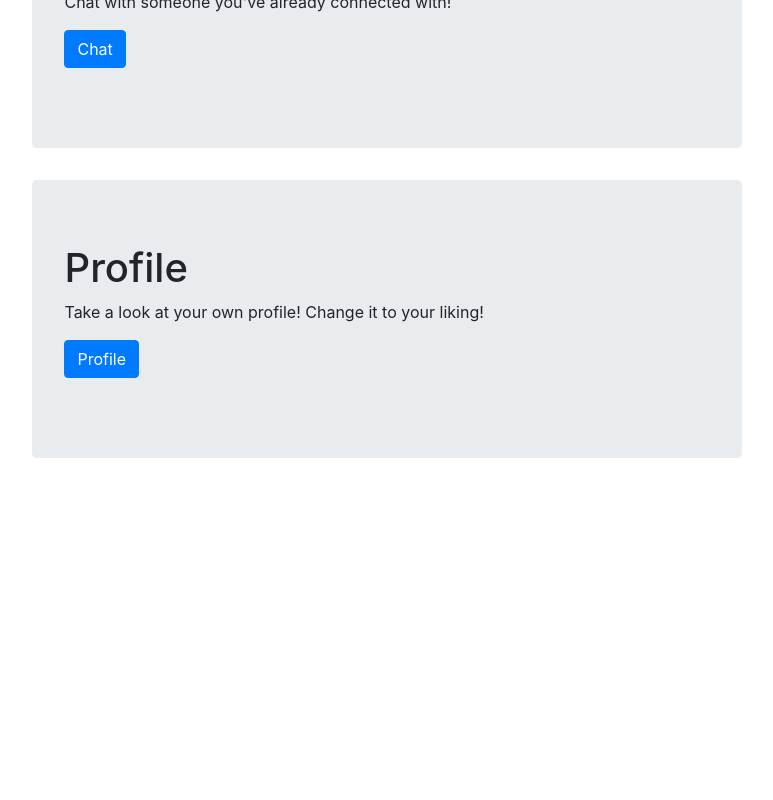
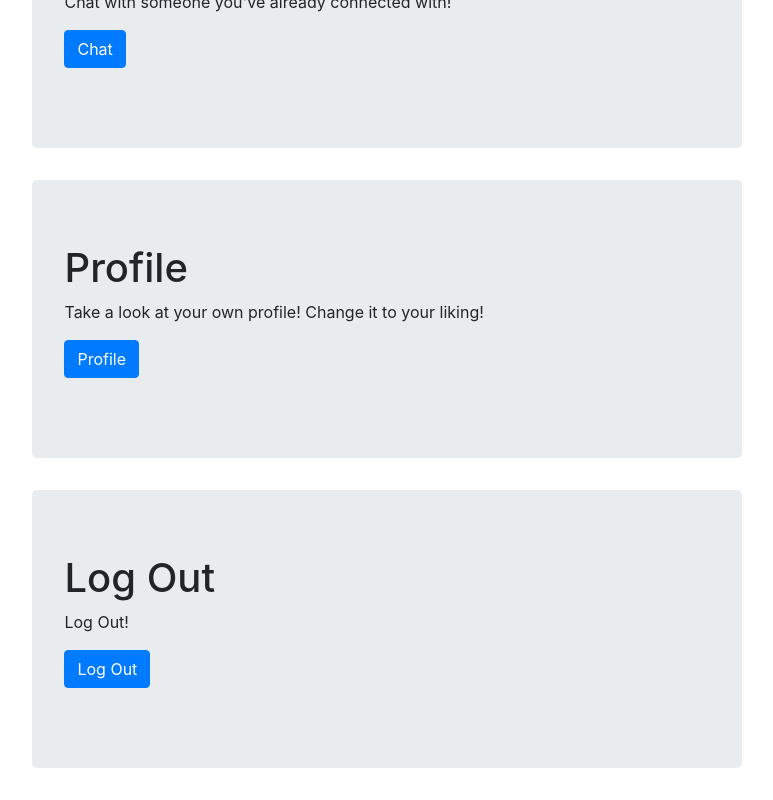
Before and after one commit to dchung21/clique, a React (Create React App) app in the folder client/: page /home in a window 1280 px wide. Shown: the part 440-1240 px from the top of the page, without its empty margins (253-1026 px from the left). Before the commit the page ends 930 px from the top, so only its background shows below. Built offline with nearby package versions, Linux system fonts and the light colour scheme; no server answers; the HTML template or start-up script is replaced by a standard one.

Commit message:
added log out button to home for testing, also started on a new signup page

```diff
--- a/client/src/pages/Home.js
+++ b/client/src/pages/Home.js
@@ -43,6 +43,18 @@
                         </Link>
                     </p>
                 </Jumbotron>
+
+                <Jumbotron>
+                    <h1>Log Out</h1>
+                    <p>
+                        Log Out!
+                    </p>
+                    <p>
+                        <Link to='/login'>
+                            <Button variant="primary">Log Out</Button>
+                        </Link>
+                    </p>
+                </Jumbotron>
             </div>
         </Container>
 	)
```
Also changed, not shown: client/src/pages/Signup.js (added, +39 -0 lines).
